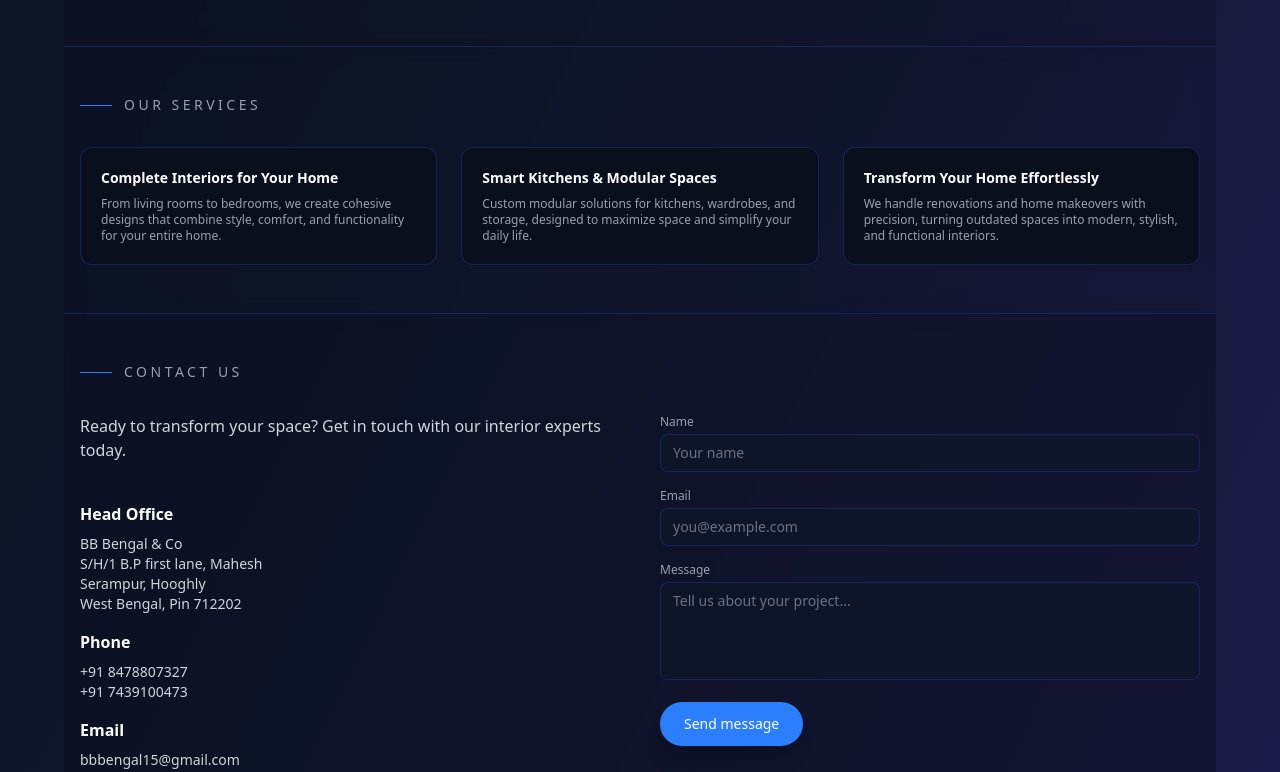
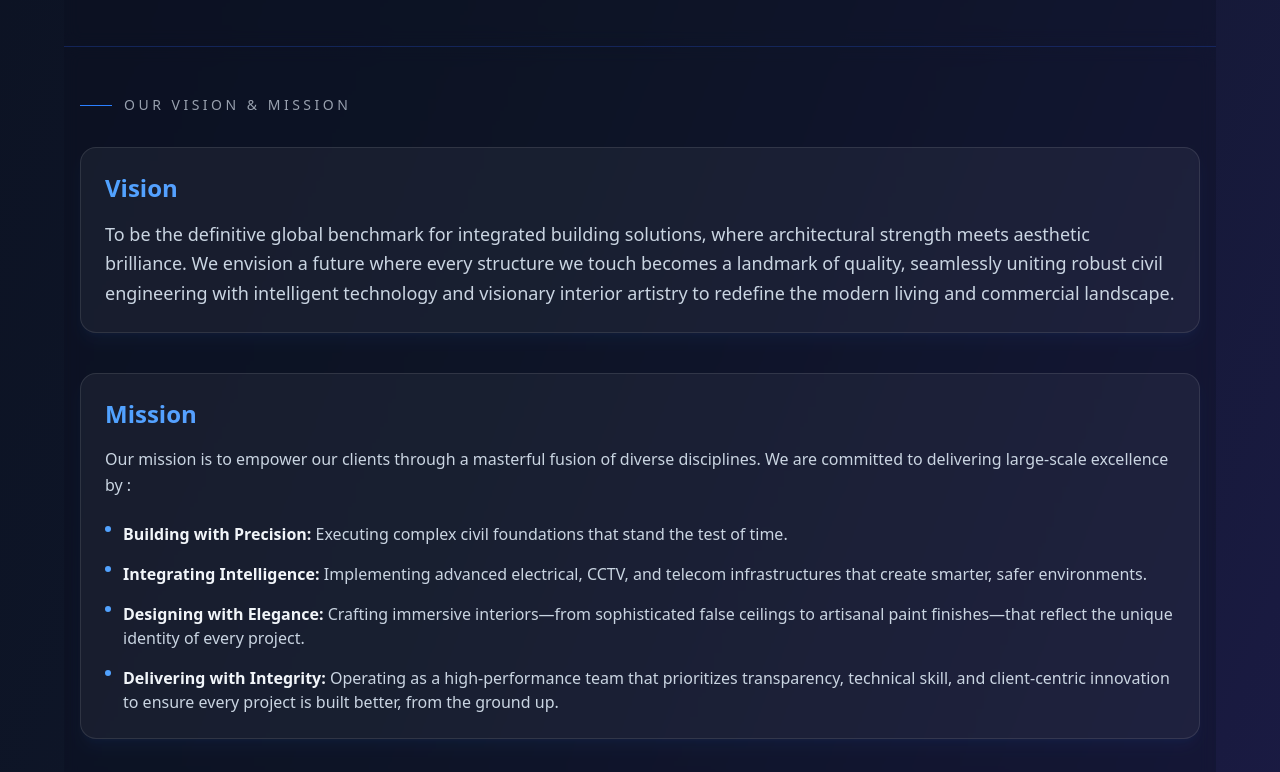
Before and after one commit to Rudraparbat/landingpage, a React (Vite) app: page / in a window 1280 px wide. Shown: the part 1686-2458 px from the top of the page. Built offline with nearby package versions, Linux system fonts and the light colour scheme.

Commit message:
Vision and mission sec added

```diff
--- a/src/App.jsx
+++ b/src/App.jsx
@@ -1,5 +1,5 @@
 import React, { useState } from "react";
-import { Navbar, Hero, About, Work, Services, Contact, Footer } from "./components";
+import { Navbar, Hero, About, Work, VisionMission, Services, Contact, Footer } from "./components";
 import usePerformanceMonitoring from "./hooks/usePerformanceMonitoring";
 
 const App = () => {
@@ -20,6 +20,7 @@ const App = () => {
         <Hero />
         <About />
         <Work activeTab={activeWorkFilter} setActiveTab={setActiveWorkFilter} />
+        <VisionMission />
         <Services activeTab={activeServiceFilter} setActiveTab={setActiveServiceFilter} />
         <Contact />
       </main>
--- /dev/null
+++ b/src/components/VisionMission.jsx
@@ -0,0 +1,64 @@
+import React from "react";
+import SectionTitle from "./SectionTitle";
+
+const VisionMission = () => {
+  return (
+    <section id="vision-mission" className="max-w-6xl mx-auto px-4 py-10 md:py-12 border-t border-blue-200/70 dark:border-blue-900/50 bg-white/40 dark:bg-[#0a0f1e]/30 backdrop-blur-sm">
+      <SectionTitle label="Our Vision & Mission" />
+
+      <div className="mt-8 grid grid-cols-1 gap-10 items-start">
+        {/* Vision Section */}
+        <div className="bg-white/50 dark:bg-white/5 p-6 rounded-2xl border border-blue-100 dark:border-white/10 shadow-lg shadow-blue-500/5 hover:shadow-blue-500/10 transition-all duration-300">
+          <h3 className="text-2xl font-bold mb-4 bg-gradient-to-r from-blue-600 to-indigo-600 dark:from-blue-400 dark:to-indigo-400 bg-clip-text text-transparent">
+            Vision
+          </h3>
+          <p className="text-slate-600 dark:text-slate-300 leading-relaxed text-lg">
+            To be the definitive global benchmark for integrated building solutions, where architectural strength meets aesthetic brilliance. We envision a future where every structure we touch becomes a landmark of quality, seamlessly uniting robust civil engineering with intelligent technology and visionary interior artistry to redefine the modern living and commercial landscape.
+          </p>
+        </div>
+
+        {/* Mission Section */}
+        <div className="space-y-6">
+          <div className="bg-white/50 dark:bg-white/5 p-6 rounded-2xl border border-blue-100 dark:border-white/10 shadow-lg shadow-blue-500/5 hover:shadow-blue-500/10 transition-all duration-300">
+             <h3 className="text-2xl font-bold mb-4 bg-gradient-to-r from-blue-600 to-indigo-600 dark:from-blue-400 dark:to-indigo-400 bg-clip-text text-transparent">
+              Mission
+            </h3>
+            <p className="text-slate-600 dark:text-slate-300 mb-6 leading-relaxed">
+              Our mission is to empower our clients through a masterful fusion of diverse disciplines. We are committed to delivering large-scale excellence by :
+            </p>
+
+            <ul className="space-y-4">
+              {[
+                {
+                  title: "Building with Precision",
+                  desc: "Executing complex civil foundations that stand the test of time."
+                },
+                {
+                  title: "Integrating Intelligence",
+                  desc: "Implementing advanced electrical, CCTV, and telecom infrastructures that create smarter, safer environments."
+                },
+                {
+                  title: "Designing with Elegance",
+                  desc: "Crafting immersive interiors—from sophisticated false ceilings to artisanal paint finishes—that reflect the unique identity of every project."
+                },
+                {
+                  title: "Delivering with Integrity",
+                  desc: "Operating as a high-performance team that prioritizes transparency, technical skill, and client-centric innovation to ensure every project is built better, from the ground up."
+                }
+              ].map((item, index) => (
+                <li key={index} className="flex gap-3">
+                  <span className="mt-1 min-w-[6px] h-[6px] rounded-full bg-blue-500 dark:bg-blue-400" />
+                  <p className="text-slate-600 dark:text-slate-300 text-sm md:text-base">
+                    <strong className="text-slate-800 dark:text-slate-100 font-semibold">{item.title}:</strong> {item.desc}
+                  </p>
+                </li>
+              ))}
+            </ul>
+          </div>
+        </div>
+      </div>
+    </section>
+  );
+};
+
+export default VisionMission;
--- a/src/components/index.js
+++ b/src/components/index.js
@@ -1,6 +1,7 @@
 export { default as Navbar } from "./Navbar";
 export { default as Hero } from "./Hero";
 export { default as About } from "./About";
+export { default as VisionMission } from "./VisionMission";
 export { default as Work } from "./Work";
 export { default as Services } from "./Services";
 export { default as Contact } from "./Contact";
```
